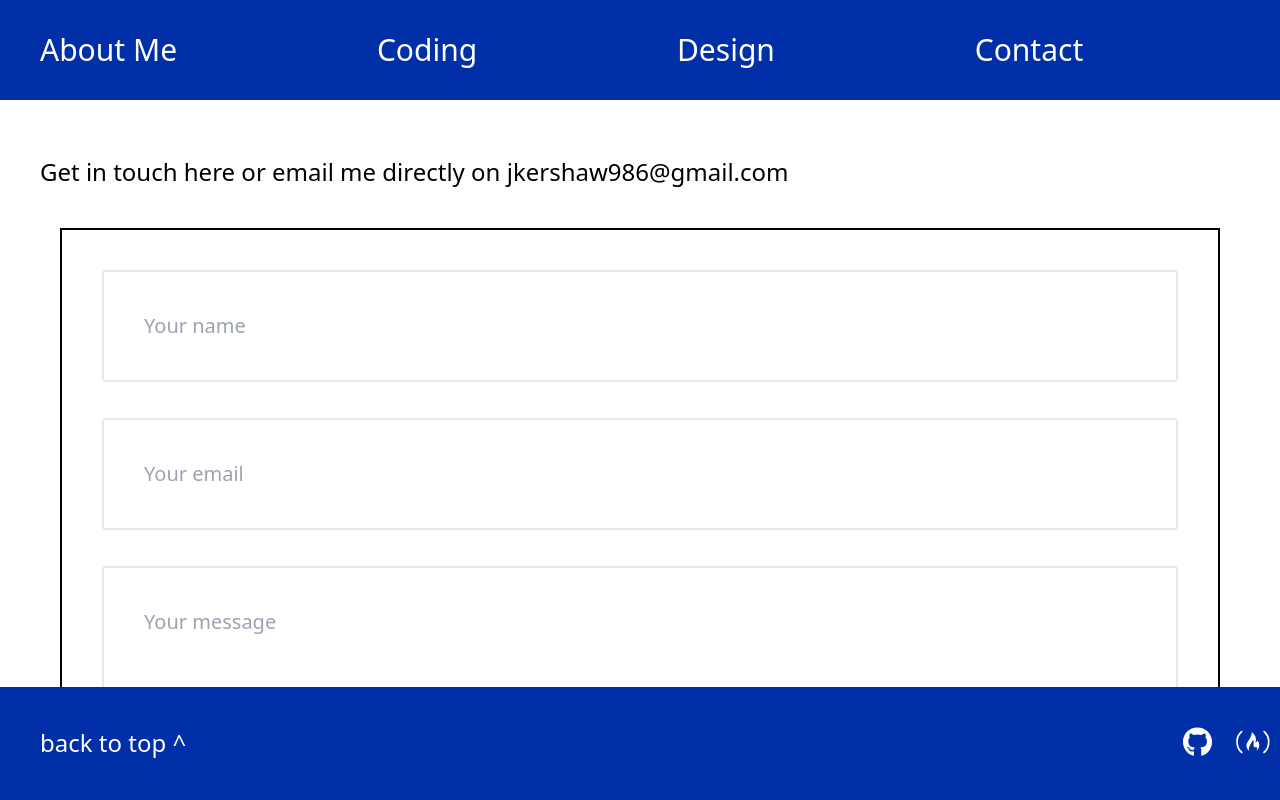
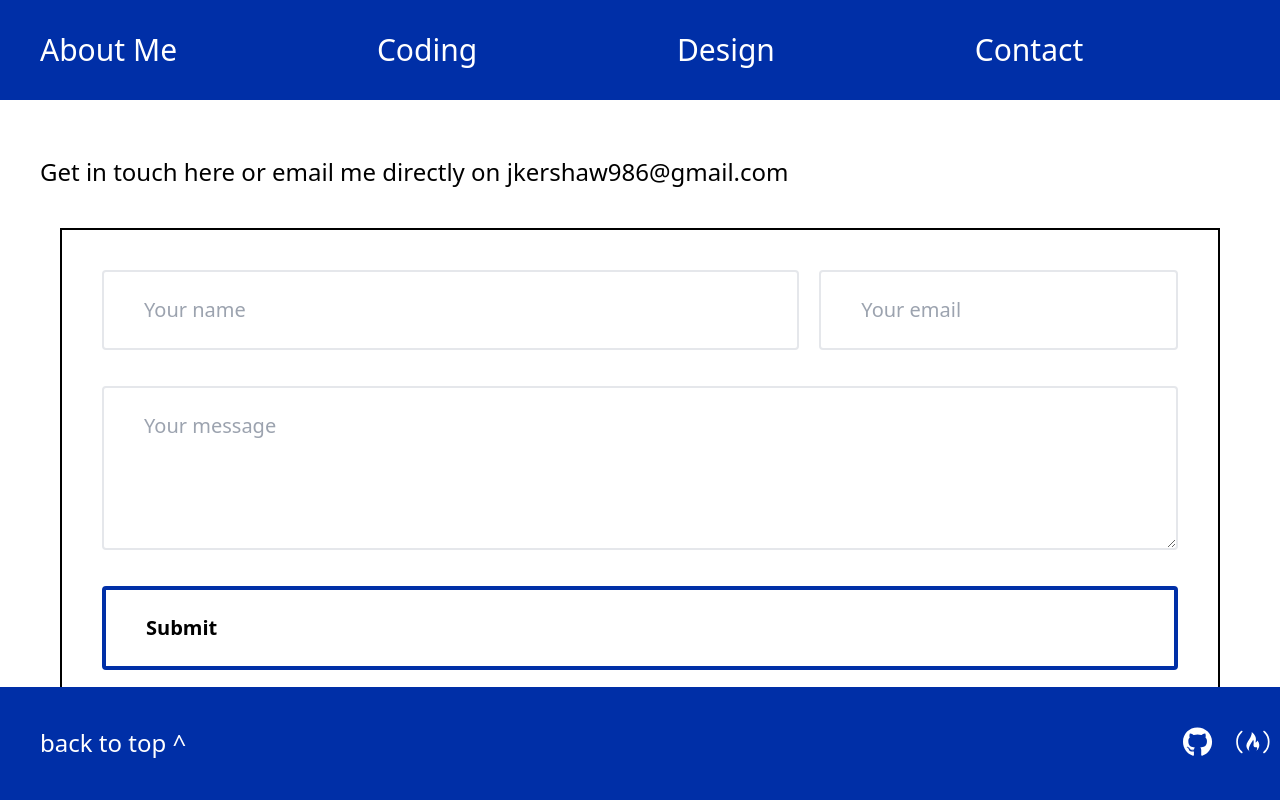
Before and after one commit to jackkershaw/portfolio, a React (Vite) app: page / in a window 1280 px wide. Both pictures are taken after a click on the element "Contact". Shown: the top 800 px of the page. Built offline with nearby package versions, Linux system fonts and the light colour scheme.

Commit message:
styling contact form

```diff
--- a/src/contact.jsx
+++ b/src/contact.jsx
@@ -18,23 +18,24 @@ function Contact() {
         method="POST"
         className="my-10 flex flex-col space-y-3 border-2 border-black p-10 hover:shadow-md hover:shadow-ykb-500 md:mx-10"
       >
+        <div className="space-y-3  sm:grid sm:grid-cols-3 sm:space-y-0">
           <input
             type="text"
             id="name"
             name="name"
             placeholder="Your name"
             required
-          className="rounded border-2 p-4 text-xl focus:border-ykb focus:shadow-md sm:p-10"
+            className=" w-full rounded border-2 p-4 text-xl focus:border-ykb focus:shadow-md sm:col-span-2 sm:mr-5 sm:w-auto sm:px-10 sm:py-6"
           />
-        <br />
           <input
             type="email"
             id="email"
             name="email"
             placeholder="Your email"
             required
-          className=" rounded border-2 p-4  text-xl focus:border-ykb focus:shadow-md sm:p-10"
+            className="w-full rounded border-2 p-4 text-xl focus:border-ykb focus:shadow-md sm:w-auto sm:px-10 sm:py-6"
           />
+        </div>
         <br />
         <textarea
           id="message"
@@ -42,13 +43,13 @@ function Contact() {
           placeholder="Your message"
           required
           rows="4"
-          className=" rounded border-2 p-4 text-xl focus:border-ykb focus:shadow-md sm:p-10"
+          className=" rounded border-2 p-4 text-xl focus:border-ykb focus:shadow-md sm:px-10 sm:py-6"
         ></textarea>
         <br />
         <button
           type="submit"
           value="Submit"
-          className="rounded border-4 border-ykb p-4 py-10 text-left text-xl font-bold hover:shadow-md hover:shadow-black focus:border-ykb focus:shadow-md sm:p-10"
+          className="rounded border-4 border-ykb p-4 py-10 text-left text-xl font-bold hover:shadow-md hover:shadow-black focus:border-ykb focus:shadow-md sm:px-10 sm:py-6"
         >
           Submit
         </button>
```
Lines whose indentation alone changed are shown as unchanged.
